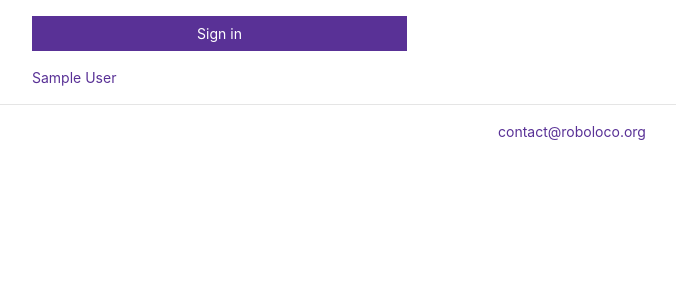
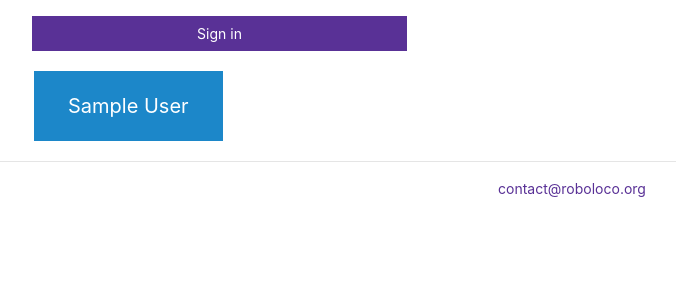
Before and after one commit to sonikarichamodur/website, a Django app: template blog/templates/blog/signin.html in a window 1280 px wide. Shown: the part 79-379 px from the top of the page, without its empty margins (68-744 px from the left). Run offline with Django 3.2, Linux system fonts and the light colour scheme; the template is opened without the code that fills it: values that come from a table or form of the project are taken from there, others are empty; tables that the repository leaves empty hold one stand-in row (values such as "Sample post"); parts of the project's set-up code (start-up, migrations or seed data) failed here and were passed over; some libraries are stand-ins or nearby versions.

Commit message:
Making links buttons

```diff
--- a/blog/templates/blog/signin.html
+++ b/blog/templates/blog/signin.html
@@ -14,6 +14,23 @@
             </div>
         </li>
     </ul>
+{% endblock %}
+
+{% block pre %}
+    <style>
+        .button {
+            background-color: #1c87c9;
+            border: none;
+            color: white;
+            padding: 20px 34px;
+            text-align: center;
+            text-decoration: none;
+            display: inline-block;
+            font-size: 20px;
+            margin: 4px 2px;
+            cursor: pointer;
+        }
+    </style>
 {% endblock %}
 
 {% block content %}
@@ -54,7 +71,7 @@
         </div>
         <div class="col-md-6 col-md-offset-4">
             {% for signin in signed_in %}
-                <a href="/signout/{{ signin.id }}">
+                <a href="/signout/{{ signin.id }}" class="button">
                     {{ signin.user.name }}{% if forloop.last %}{% else %}, {% endif %}
                 </a>
             {% empty %}
```
